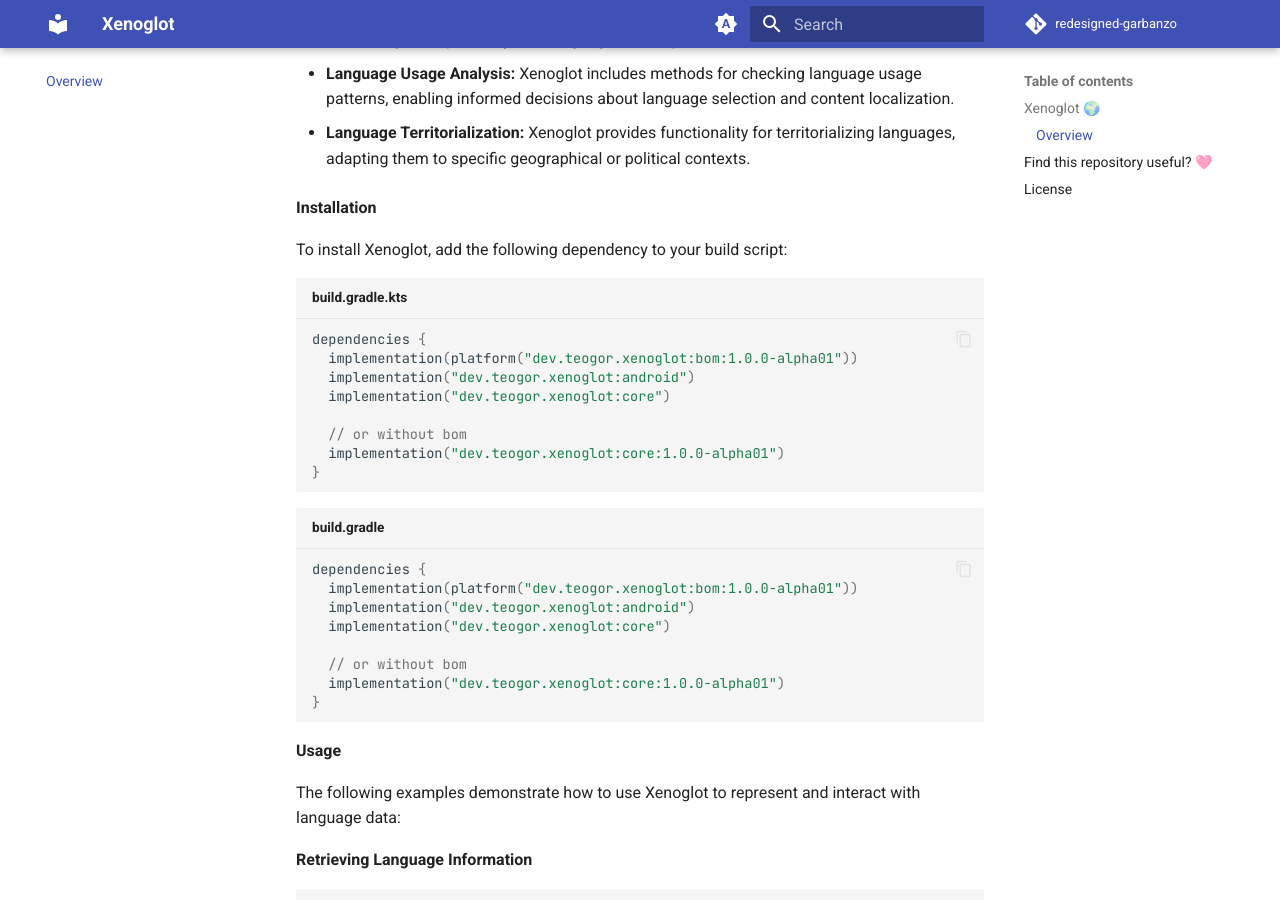
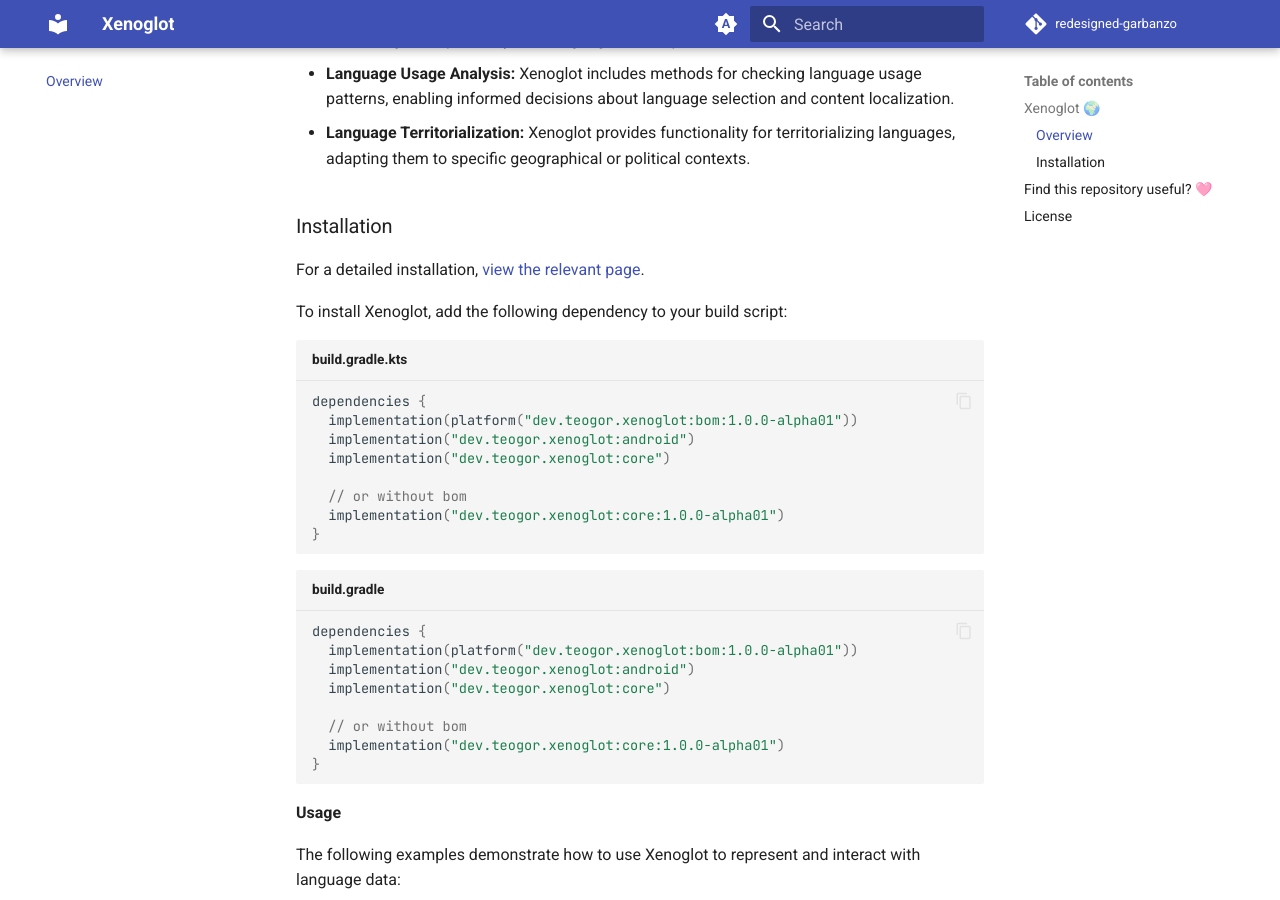
Before and after one commit to teogor/redesigned-garbanzo, an MkDocs documentation site: the page built from docs/index.md, in a window 1280 px wide and 900 px high, scrolled down 645 px. Built offline with MkDocs 1.6.1 and Material for MkDocs 9.7.7, drawn with Linux system fonts in a browser that asks for light colours; comment, search, counter and statistics services are not loaded.

Commit message:
Update index.md

```diff
--- a/docs/index.md
+++ b/docs/index.md
@@ -30,7 +30,9 @@
 * **Language Territorialization:** Xenoglot provides functionality for territorializing languages,
   adapting them to specific geographical or political contexts.
 
-**Installation**
+### Installation
+
+For a detailed installation, [view the relevant page](releases.md).
 
 To install Xenoglot, add the following dependency to your build script:
 
```
